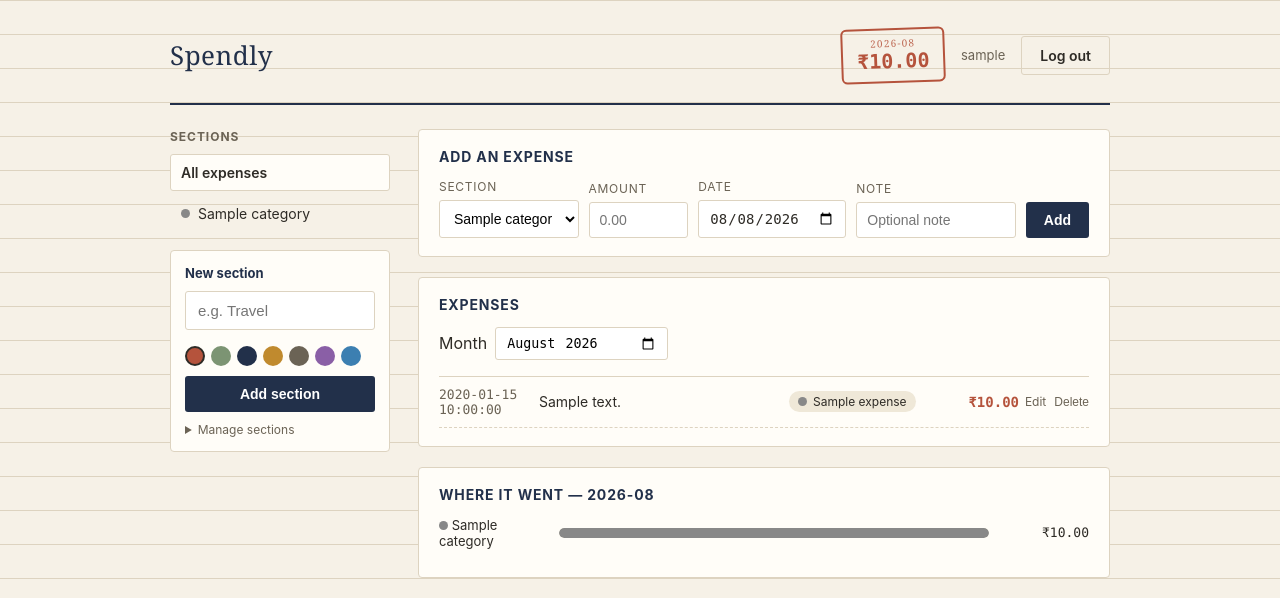
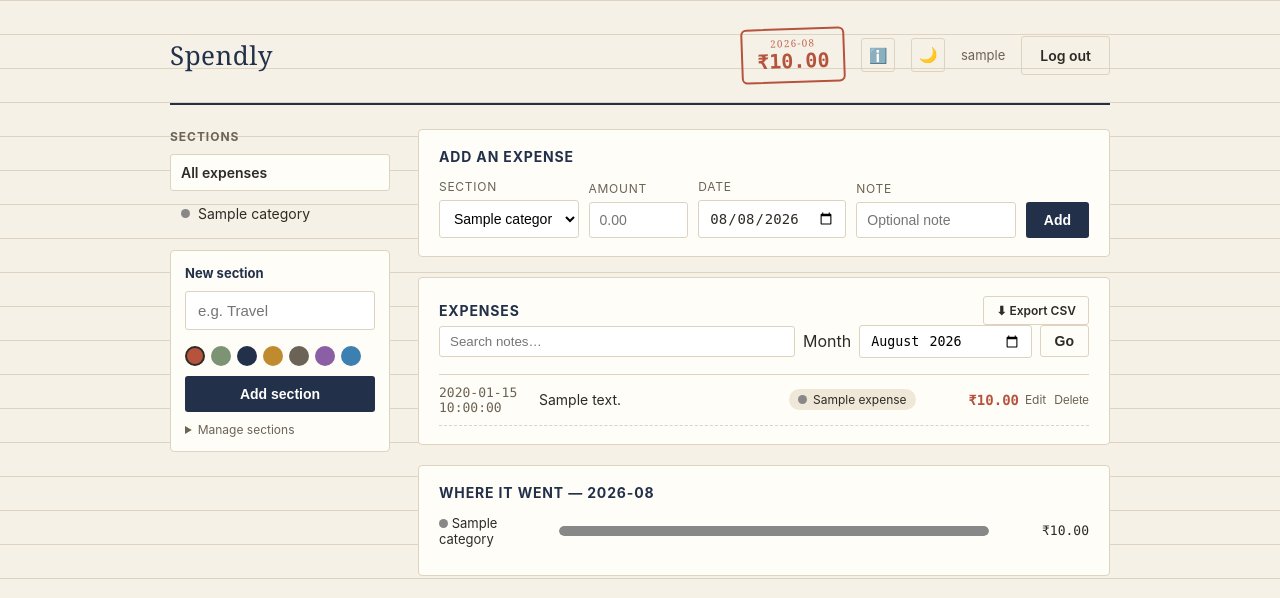
Before and after one commit to vedanshrajput10-lang/Spendly, a Flask app: page /dashboard in a window 1280 px wide. Shown: the top 598 px of the page. Run offline with Flask 3, Linux system fonts and the light colour scheme; the visitor is signed in with stand-in values (Sample User, id 1); a database or web service that is not in the repository returns one stand-in record (values such as "Sample title"); some libraries are stand-ins or nearby versions.

Commit message:
Update dashboard.html

```diff
--- a/templates/dashboard.html
+++ b/templates/dashboard.html
@@ -11,6 +11,8 @@
         <div class="stamp-label">{{ selected_month }}</div>
         <div class="stamp-amount mono">₹{{ "%.2f"|format(month_total) }}</div>
       </div>
+      <a class="icon-btn" href="{{ url_for('about') }}" title="About Spendly">ℹ️</a>
+      <button class="icon-btn" type="button" onclick="toggleTheme()" title="Toggle dark mode">🌙</button>
       <span class="user-pill">{{ current_username }}</span>
       <a class="btn btn-outline" href="{{ url_for('logout') }}">Log out</a>
     </div>
@@ -109,12 +111,38 @@
       </div>
 
       <div class="card">
-        <h3>Expenses</h3>
-        <form class="month-picker" method="get" action="{{ url_for('dashboard') }}">
+        <div style="display:flex; align-items:center; justify-content:space-between; flex-wrap:wrap; gap:10px;">
+          <h3 style="margin:0;">{% if search_query %}Search results{% else %}Expenses{% endif %}</h3>
+          <a class="btn btn-outline" style="font-size:12px; padding:6px 12px;"
+             href="{{ url_for('export_expenses', month=selected_month, category=selected_category, q=search_query) }}">
+            ⬇ Export CSV
+          </a>
+        </div>
+
+        <form class="month-picker" method="get" action="{{ url_for('dashboard') }}" style="flex-wrap: wrap;">
           {% if selected_category %}<input type="hidden" name="category" value="{{ selected_category }}">{% endif %}
+          <input type="text" name="q" value="{{ search_query }}" placeholder="Search notes…"
+                 style="padding:7px 10px; border:1px solid var(--paper-line); border-radius:3px; flex:1; min-width:140px;">
+          {% if not search_query %}
           <label for="month">Month</label>
-          <input type="month" id="month" name="month" value="{{ selected_month }}" onchange="this.form.submit()">
+          <input type="month" id="month" name="month" value="{{ selected_month }}">
+          {% else %}
+          <input type="hidden" name="month" value="{{ selected_month }}">
+          {% endif %}
+          <button class="btn btn-outline" type="submit" style="padding:7px 14px;">
+            {% if search_query %}Search{% else %}Go{% endif %}
+          </button>
+          {% if search_query %}
+          <a class="btn btn-outline" style="padding:7px 14px;"
+             href="{{ url_for('dashboard', month=selected_month, category=selected_category) }}">Clear</a>
+          {% endif %}
         </form>
+
+        {% if search_query %}
+        <p style="font-size:13px; color: var(--charcoal-soft); margin: 0 0 12px;">
+          Showing matches for "{{ search_query }}" across all months.
+        </p>
+        {% endif %}
 
         {% if expenses %}
         <div class="ledger">
@@ -138,7 +166,9 @@
           {% endfor %}
         </div>
         {% else %}
-        <div class="empty-state">No expenses logged for this month yet. Add your first one above.</div>
+        <div class="empty-state">
+          {% if search_query %}No expenses match "{{ search_query }}".{% else %}No expenses logged for this month yet. Add your first one above.{% endif %}
+        </div>
         {% endif %}
       </div>
 
```
